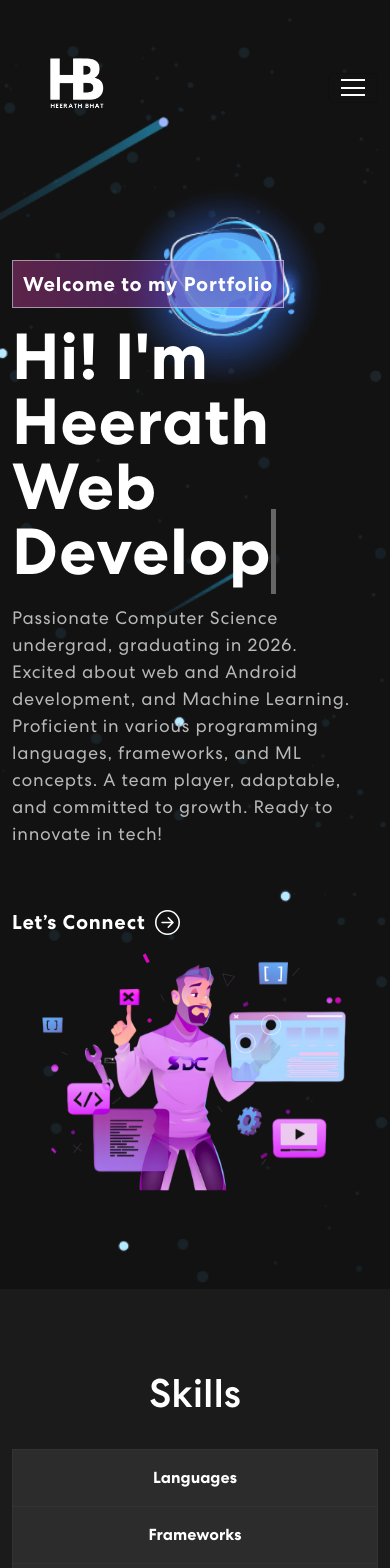
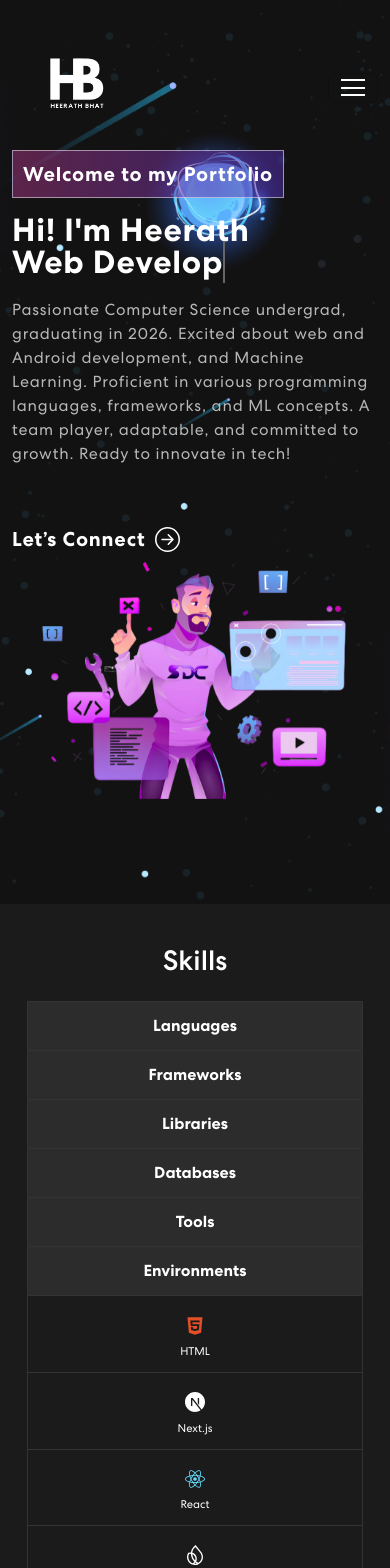
Before and after one commit to yogin1611/portfolio, a React (Create React App) app: page / in a window 390 px wide. Shown: the top 1568 px of the page. Built offline with nearby package versions, Linux system fonts and the light colour scheme; no server answers.

Commit message:
updated banner component

```diff
--- a/package.json
+++ b/package.json
@@ -19,6 +19,7 @@
     "react-router-dom": "^6.26.2",
     "react-router-hash-link": "^2.4.3",
     "react-scripts": "5.0.1",
+    "react-scroll": "^1.9.0",
     "web-vitals": "^2.1.4"
   },
   "scripts": {
--- a/public/index.html
+++ b/public/index.html
@@ -4,6 +4,8 @@
     <meta charset="utf-8" />
     <link rel="icon" href="%PUBLIC_URL%/favicon.ico" />
     <meta name="viewport" content="width=device-width, initial-scale=1" />
+    <meta name="viewport" content="width=device-width, initial-scale=1.0">
+
     <meta name="theme-color" content="#000000" />
     <meta
       name="description"
--- a/src/App.css
+++ b/src/App.css
@@ -721,3 +721,155 @@ nav.navbar .navbar-toggler[aria-expanded="true"] .navbar-toggler-icon {
   letter-spacing: 0.5px;
   margin-top: 20px;
 }
+@media screen and (max-width: 768px) {
+  /* ... (keep existing mobile styles) ... */
+
+  /* Navbar mobile menu fixes */
+  .navbar-collapse {
+    background-color: #121212; /* Match your site's background color */
+    position: absolute;
+    top: 100%;
+    left: 0;
+    right: 0;
+    padding: 1rem;
+    box-shadow: 0 10px 15px -3px rgba(0, 0, 0, 0.1), 0 4px 6px -2px rgba(0, 0, 0, 0.05);
+  }
+
+  .navbar-nav {
+    padding-top: 0.5rem;
+  }
+
+  .navbar-nav .nav-item {
+    margin-bottom: 0.5rem;
+  }
+
+  nav.navbar .navbar-nav .nav-link.navbar-link {
+    padding: 0.5rem 0;
+  }
+
+  .social-icon {
+    margin-top: 1rem;
+  }
+
+  .navbar-text {
+    padding-top: 1rem;
+  }
+
+  .navbar-text button {
+    width: 100%;
+    margin-left: 0;
+    margin-top: 0.5rem;
+  }
+
+  /* Banner */
+  .banner {
+    padding: 150px 0 100px 0;
+  }
+
+  .banner h1 {
+    font-size: 40px;
+  }
+
+  .banner p {
+    font-size: 16px;
+    width: 100%;
+  }
+
+  /* Skills */
+  .skill-grid {
+    grid-template-columns: repeat(auto-fill, minmax(60px, 1fr));
+    gap: 1rem;
+  }
+
+  .skill-icon {
+    font-size: 2rem;
+  }
+
+  .skill-name {
+    font-size: 0.8rem;
+  }
+
+  /* Projects */
+  .project h2 {
+    font-size: 35px;
+  }
+
+  .project p {
+    width: 100%;
+  }
+
+  .project .nav.nav-pills {
+    width: 100%;
+  }
+
+  .project .nav.nav-pills .nav-link {
+    font-size: 15px;
+    padding: 10px 0;
+  }
+
+  .proj-imgbx {
+    max-width: 100%;
+    height: 200px;
+  }
+
+  .proj-txtx h4 {
+    font-size: 24px;
+  }
+
+  .proj-txtx span {
+    font-size: 13px;
+  }
+
+  /* Contact */
+  .contact h2 {
+    font-size: 35px;
+  }
+
+  .contact form input, .contact form textarea {
+    padding: 14px 20px;
+    font-size: 16px;
+  }
+
+  .contact form button {
+    padding: 12px 36px;
+    font-size: 16px;
+  }
+
+  /* Footer */
+  .newsletter-bx {
+    padding: 50px 30px;
+  }
+
+  .new-email-bx button {
+    padding: 15px 30px;
+    font-size: 14px;
+  }
+}
+
+@media screen and (max-width: 480px) {
+  /* Further adjustments for very small screens */
+  .banner h1 {
+    font-size: 32px;
+  }
+
+  .skill-grid {
+    grid-template-columns: repeat(auto-fill, minmax(50px, 1fr));
+  }
+
+  .project .nav.nav-pills .nav-link {
+    font-size: 13px;
+  }
+
+  .proj-imgbx {
+    height: 180px;
+  }
+
+  .contact form button {
+    width: 100%;
+  }
+
+  .footer-logo {
+    width: 80px;
+    height: 80px;
+  }
+}
--- a/src/components/Banner.js
+++ b/src/components/Banner.js
@@ -4,6 +4,7 @@ import headerImg from "../assets/img/header-img.png";
 import { ArrowRightCircle } from 'react-bootstrap-icons';
 import 'animate.css';
 import TrackVisibility from 'react-on-screen';
+import { Link } from 'react-scroll'; // Import Link from react-scroll
 
 export const Banner = () => {
   const [loopNum, setLoopNum] = useState(0);
@@ -56,11 +57,13 @@ export const Banner = () => {
               {({ isVisible }) =>
               <div className={isVisible ? "animate__animated animate__fadeIn" : ""}>
                 <span className="tagline">Welcome to my Portfolio</span>
-                <h1>{`Hi! I'm Heerath`}<br></br> <span className="txt-rotate" dataPeriod="1000" data-rotate='[ "Web Developer", "Android Developer", "UI/UX Designer" ]'><span className="wrap">{text}</span></span></h1>
+                <h1>{`Hi! I'm Heerath`}<br></br> <span className="txt-rotate" dataPeriod="1000" data-rotate='[ "Web Developer,", "Android Developer.", ]'><span className="wrap">{text}</span></span></h1>
                   <p>Passionate Computer Science undergrad, graduating in 2026. Excited about web and Android development, and
                     Machine Learning. Proficient in various programming languages, frameworks, and ML concepts. A team player,
                     adaptable, and committed to growth. Ready to innovate in tech!</p>
-                  <button onClick={() => console.log('connect')}>Let’s Connect <ArrowRightCircle size={25} /></button>
+                  <Link to="connect" smooth={true} duration={1000}> {/* Link to Contact section */}
+                    <button>Let’s Connect <ArrowRightCircle size={25} /></button>
+                  </Link>
               </div>}
             </TrackVisibility>
           </Col>
--- a/src/components/NavBar.js
+++ b/src/components/NavBar.js
@@ -50,9 +50,9 @@ export const NavBar = () => {
             </Nav>
             <span className="navbar-text">
               <div className="social-icon">
-                <a href="www.linkedin.com/in/heerathbhat"><img src={navIcon1} alt="" /></a>
-                <a href="#"><img src={navIcon2} alt="" /></a>
-                <a href="#"><img src={navIcon3} alt="" /></a>
+                <a href="https://linkedin.com/in/heerathbhat"><img src={navIcon1} alt="" /></a>
+                <a href="https://x.com/HeerathBhat"><img src={navIcon2} alt="" /></a>
+                <a href="components/instagram.html"><img src={navIcon3} alt="To be Updated soon" /></a>
               </div>
               <HashLink to='#connect'>
                 <button className="vvd"><span>Let’s Connect</span></button>
--- a/src/components/skill.css
+++ b/src/components/skill.css
@@ -2,12 +2,12 @@
 .skill-section {
   background-color: #1b1b1b;
   color: #ffffff;
-    padding: 80px 0;
+  padding: 60px 0;  /* Reduced padding for mobile */
 }
 
 .skill-section h2 {
-    font-size: 2.5rem;
-    margin-bottom: 2rem;
+  font-size: 2rem;  /* Smaller font size for mobile */
+  margin-bottom: 1.5rem;
   text-align: center;
 }
 
@@ -15,23 +15,21 @@
   display: flex;
   flex-direction: column;
   border: 1px solid #333;
+  margin: 0 15px;  /* Add some margin on the sides for mobile */
 }
 
 .skill-header {
   display: flex;
   background-color: #2c2c2c;
+  flex-wrap: wrap;  /* Allow wrapping for small screens */
 }
 
 .skill-category-title {
-    flex: 1;
-    padding: 1rem;
+  flex: 1 1 100%;  /* Full width on small screens */
+  padding: 0.75rem;
   text-align: center;
   font-weight: bold;
-    border-right: 1px solid #333;
-  }
-
-  .skill-category-title:last-child {
-    border-right: none;
+  border-bottom: 1px solid #333;
 }
 
 .skill-body {
@@ -41,24 +39,16 @@
 
 .skill-row {
   display: flex;
+  flex-wrap: wrap;  /* Allow wrapping for small screens */
 }
 
 .skill-cell {
-    flex: 1;
-    padding: 1rem;
-    border-right: 1px solid #333;
+  flex: 1 1 50%;  /* Two columns on small screens */
+  padding: 0.75rem;
   border-bottom: 1px solid #333;
   display: flex;
   justify-content: center;
   align-items: center;
-  }
-
-  .skill-cell:last-child {
-    border-right: none;
-  }
-
-  .skill-row:last-child .skill-cell {
-    border-bottom: none;
 }
 
 .skill-item {
@@ -69,8 +59,8 @@
 }
 
 .skill-icon {
-    font-size: 2rem;
-    margin-bottom: 0.5rem;
+  font-size: 1.5rem;  /* Smaller icon size for mobile */
+  margin-bottom: 0.3rem;
   transition: all 0.3s ease;
 }
 
@@ -79,10 +69,10 @@
 }
 
 .skill-name {
-    font-size: 0.9rem;
+  font-size: 0.8rem;  /* Smaller font size for mobile */
 }
 
-  /* Color specific icons */
+/* Color specific icons - keep as is */
 .html-icon { color: #e34f26; }
 .css-icon { color: #264de4; }
 .js-icon { color: #f7df1e; }
@@ -92,17 +82,58 @@
 .python-icon { color: #3776ab; }
 .php-icon { color: #777bb4; }
 
+/* Mobile-specific styles */
 @media (max-width: 768px) {
-    .skill-header, .skill-row {
-      flex-direction: column;
+  .skill-section {
+    padding: 40px 0;  /* Further reduce padding for very small screens */
   }
 
-    .skill-category-title, .skill-cell {
-      border-right: none;
-      border-bottom: 1px solid #333;
+  .skill-section h2 {
+    font-size: 1.75rem;  /* Even smaller font size for very small screens */
   }
 
-    .skill-category-title:last-child, .skill-row:last-child .skill-cell:last-child {
+  .skill-cell {
+    flex: 1 1 100%;  /* Full width on very small screens */
+  }
+
+  .skill-icon {
+    font-size: 1.25rem;  /* Even smaller icon size for very small screens */
+  }
+
+  .skill-name {
+    font-size: 0.7rem;  /* Even smaller font size for very small screens */
+  }
+}
+
+/* Tablet-specific styles */
+@media (min-width: 769px) and (max-width: 1024px) {
+  .skill-cell {
+    flex: 1 1 33.33%;  /* Three columns on tablets */
+  }
+}
+
+/* Larger screens */
+@media (min-width: 1025px) {
+  .skill-category-title {
+    flex: 1;
+    border-right: 1px solid #333;
+    border-bottom: none;
+  }
+
+  .skill-category-title:last-child {
+    border-right: none;
+  }
+
+  .skill-cell {
+    flex: 1;
+    border-right: 1px solid #333;
+  }
+
+  .skill-cell:last-child {
+    border-right: none;
+  }
+
+  .skill-row:last-child .skill-cell {
     border-bottom: none;
   }
 }
```
Also changed, not shown: 1 other file (tests, documents, lock files or other folders). Lines whose indentation alone changed are shown as unchanged.
